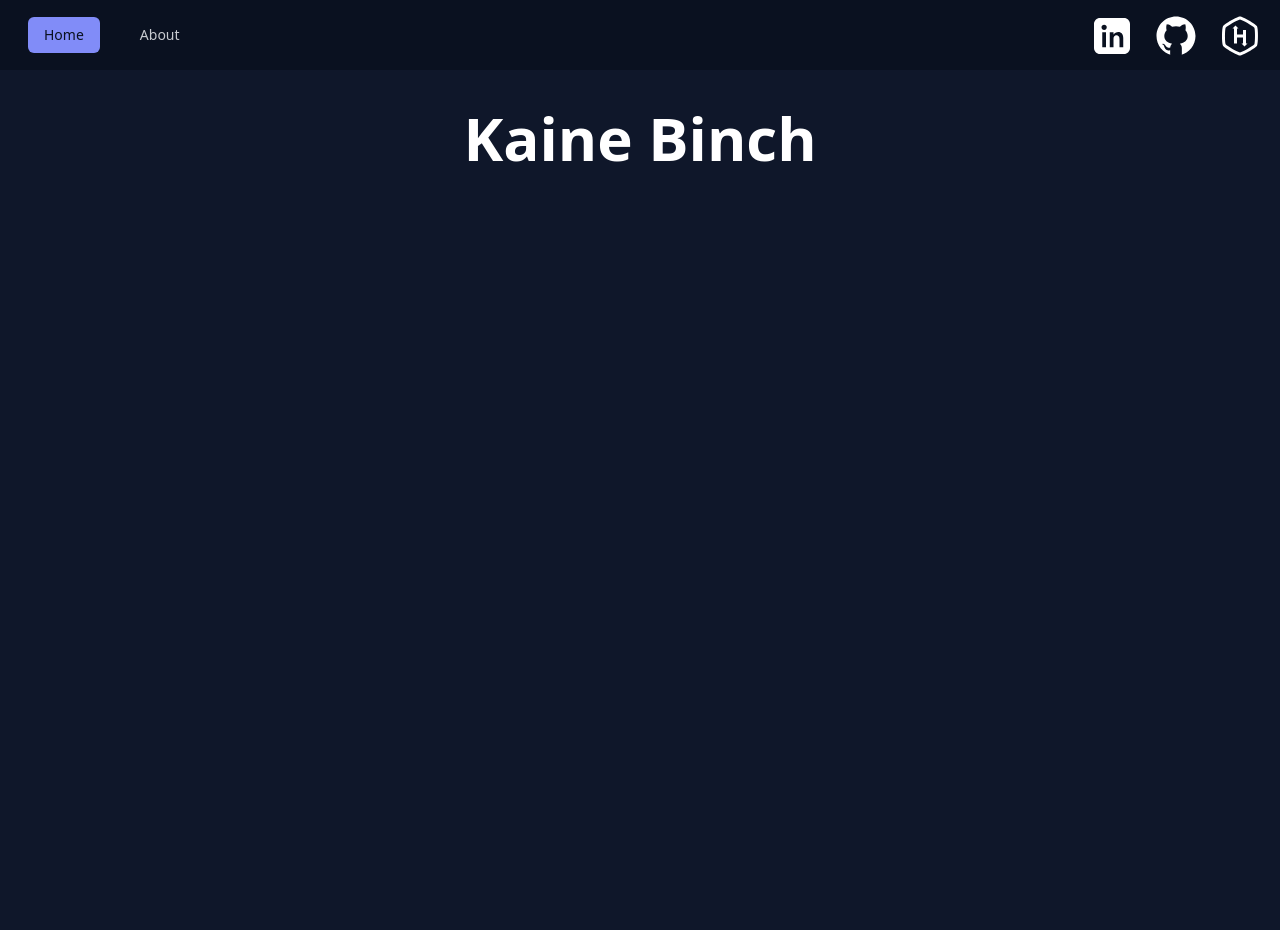
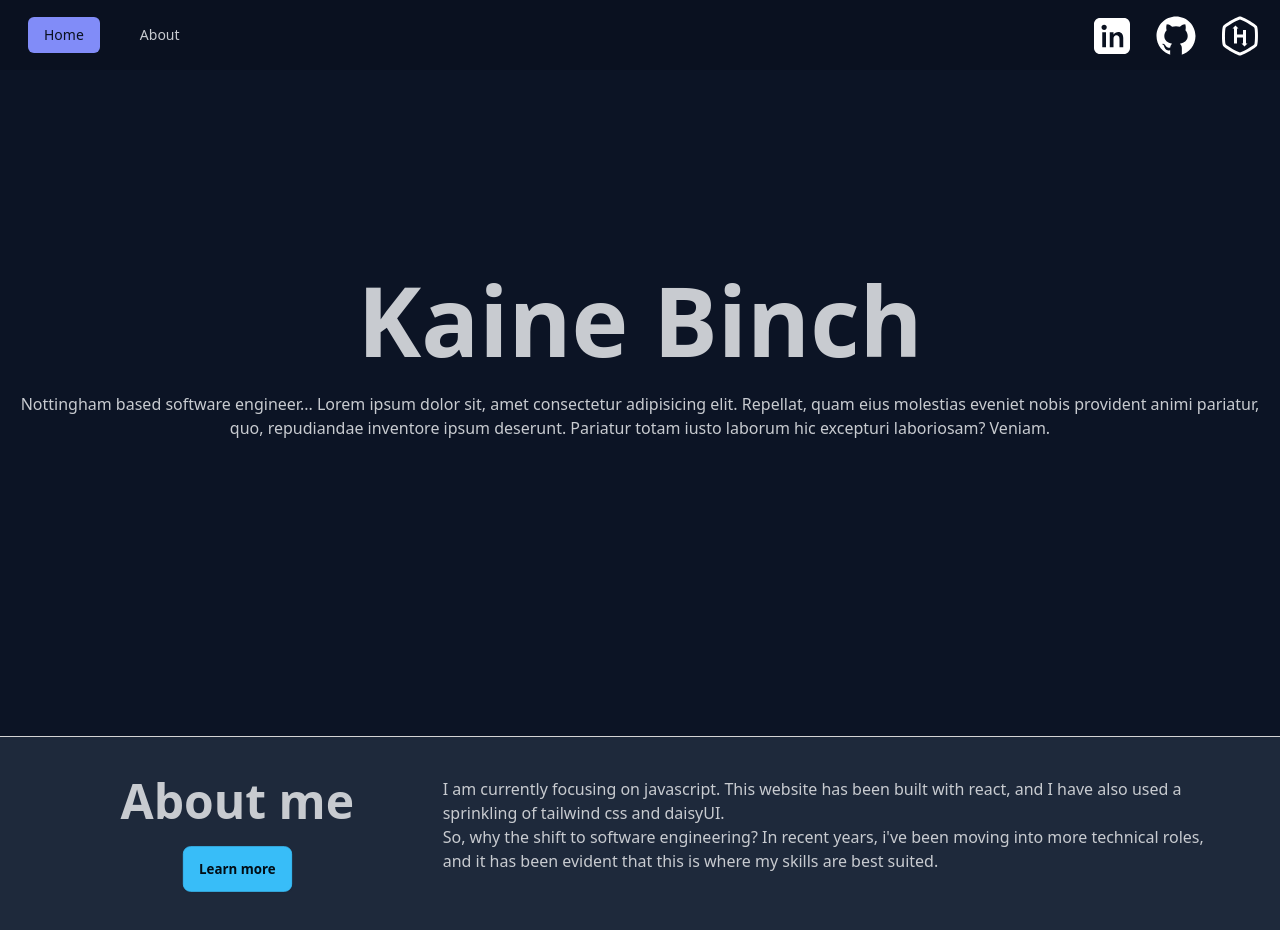
Before and after one commit to KaineBinch/KaineBinch.github.io, a React (Vite) app: page / in a window 1280 px wide. Shown: the top 930 px of the page. Before the commit the page ends 800 px from the top, so only its background shows below. Built offline with nearby package versions, Linux system fonts and the light colour scheme.

Commit message:
feat: created homepage

```diff
--- a/src/pages/homePage.jsx
+++ b/src/pages/homePage.jsx
@@ -2,6 +2,11 @@ import { useRef } from "react";
 import gsap from "gsap";
 import { useGSAP } from "@gsap/react";
 import SplitText from "../utils/splitText";
+import { motion as m } from "framer-motion";
+
+const styles = {
+  clipPath: { clipPath: "polygon(0 0, 100% 0, 100% 100%, 0% 100%)" },
+};
 
 const HomePage = () => {
   const container = useRef();
@@ -11,17 +16,69 @@ const HomePage = () => {
       gsap.to(".char", {
         y: 0,
         stagger: 0.1,
-        delay: 0.05,
-        duration: 1,
+        delay: 0.3,
+        duration: 0.6,
       });
     },
     { scope: container }
   );
+
   return (
     <>
-      <div className="pt-[68px] b-0 w-screen flex flex-col items-center">
-        <div ref={container}>
-          {SplitText("Kaine Binch", "text-6xl mt-10 font-bold text-white")}
+      <div className="">
+        <div className="hero min-h-[92vh] bg-base-200">
+          <div className="hero-content text-center">
+            <div className="max-w-full">
+              <div className="" style={styles.clipPath} ref={container}>
+                {SplitText(
+                  "Kaine Binch",
+                  "md:text-8xl text-6xl font-bold -translate-y-full"
+                )}
+              </div>
+              <m.p
+                className="py-6"
+                initial={{ opacity: 0, y: 20 }}
+                animate={{ opacity: 1, y: 0 }}
+                transition={{ duration: 0.6, delay: 1.8 }}
+              >
+                Nottingham based software engineer... Lorem ipsum dolor sit,
+                amet consectetur adipisicing elit. Repellat, quam eius molestias
+                eveniet nobis provident animi pariatur, quo, repudiandae
+                inventore ipsum deserunt. Pariatur totam iusto laborum hic
+                excepturi laboriosam? Veniam.
+              </m.p>
+            </div>
+          </div>
+        </div>
+        <hr className="border-neutral-300" />
+        <div className="max-w-full flex bg-neutral md:flex-row flex-col p-10">
+          <div className="flex-1">
+            <h1 className="text-5xl font-bold mb-5">About me</h1>
+            <a
+              className="btn btn-primary hidden md:inline-flex"
+              href="/#/about"
+            >
+              Learn more
+            </a>
+          </div>
+          <div className="flex flex-col flex-[2] px-2 text-start ">
+            <p>
+              I am currently focusing on javascript. This website has been built
+              with react, and I have also used a sprinkling of tailwind css and
+              daisyUI.
+            </p>
+            <p>
+              So, why the shift to software engineering? In recent years, i{"'"}
+              ve been moving into more technical roles, and it has been evident
+              that this is where my skills are best suited.
+            </p>
+            <a
+              className="btn btn-primary md:hidden mt-5 self-center"
+              href="/#/about"
+            >
+              Learn more
+            </a>
+          </div>
         </div>
       </div>
     </>
```
